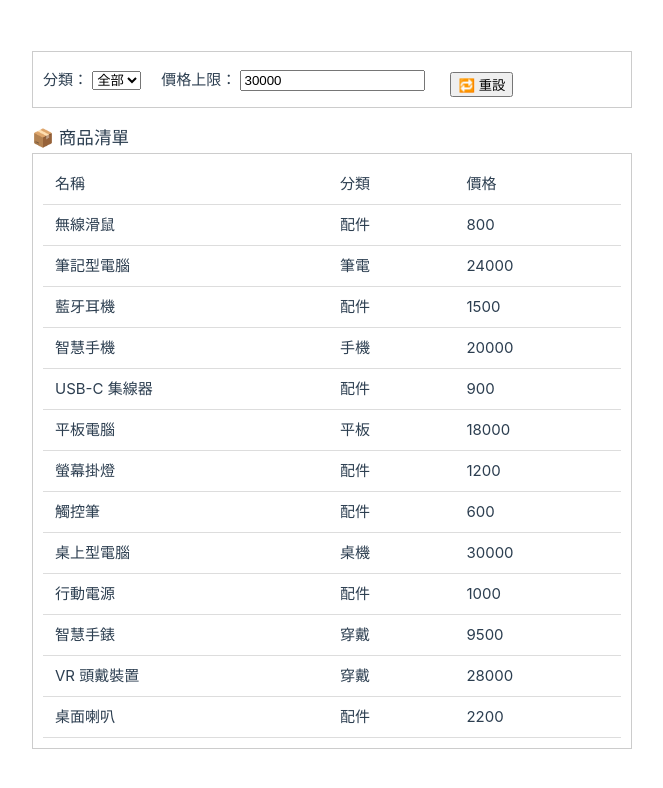
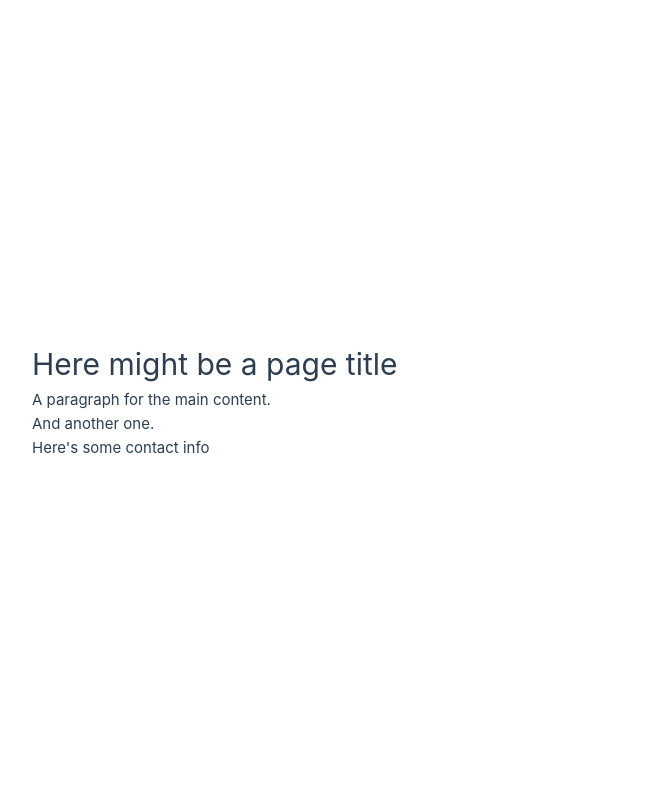
Before and after one commit to JerryChang0504/20250524vue3, a Vue app: page / in a window 1280 px wide. Shown: the top 788 px of the page, without its empty margins (608-1271 px from the left). Built offline with nearby package versions, Linux system fonts and the light colour scheme.

Commit message:
Named Slots

```diff
--- a/src/App.vue
+++ b/src/App.vue
@@ -38,6 +38,7 @@
 import VmodelChild from './components/VmodelChild.vue';
 import ProductPage from './components/ProductPage.vue'
 import FancyButton from './components/FancyButton.vue';
+import BaseLayout from './components/BaseLayout.vue'
 import { ref } from 'vue'
 
 const userDate = { name: 'Mary', age: 18 }
@@ -75,12 +76,27 @@
   </header>
 
   <main>
+    <BaseLayout>
+      <template #header>
+        <h1>Here might be a page title</h1>
+      </template>
+
+      <template #default> <!-- 可以省略不寫，也是會被設定為默認插槽內容 -->
+        <p>A paragraph for the main content.</p>
+        <p>And another one.</p>
+      </template>
+
+      <template #footer>
+        <p>Here's some contact info</p>
+      </template>
+    </BaseLayout>
+
 
     <!-- <FancyButton>
     </FancyButton> -->
 
 
-    <ProductPage />
+    <!-- <ProductPage /> -->
     <!-- <VmodelChild v-model:firstname="message.firstname" v-model:lastname="message.lastname"
       v-model:lazyInput="message.lazyInput" v-model:numberInput="message.numberInput"
       v-model:inputTrim="message.inputTrim" />
--- /dev/null
+++ b/src/components/BaseLayout.vue
@@ -0,0 +1,21 @@
+<template>
+    <div class="container">
+        <header>
+            <slot name="header"></slot> <!-- 標題內容放這裡 -->
+        </header>
+        <main>
+            <slot></slot> <!-- 主要內容放這裡 -->
+        </main>
+        <footer>
+            <slot name="footer"></slot> <!-- 底部內容放這裡 -->
+        </footer>
+    </div>
+</template>
+
+<script setup>
+import { ref } from 'vue'
+
+
+</script>
+
+<style scoped></style>
--- a/src/components/ProductPage.vue
+++ b/src/components/ProductPage.vue
@@ -81,6 +81,7 @@
     productFilterData.category = '全部'
     productFilterData.maxPrice = 30000
 }
+
 </script>
 
 <style scoped>
```
